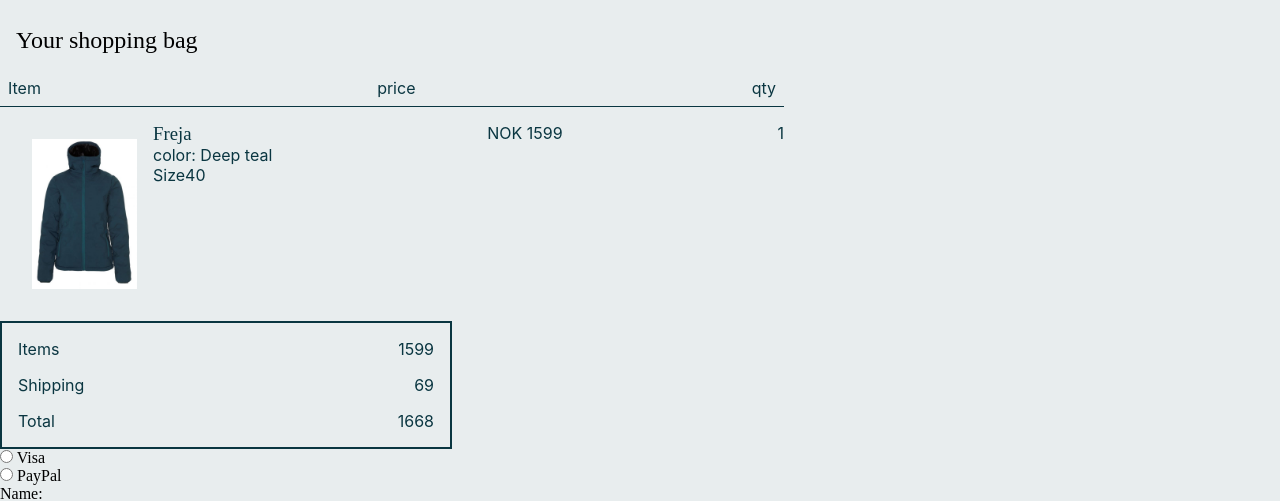
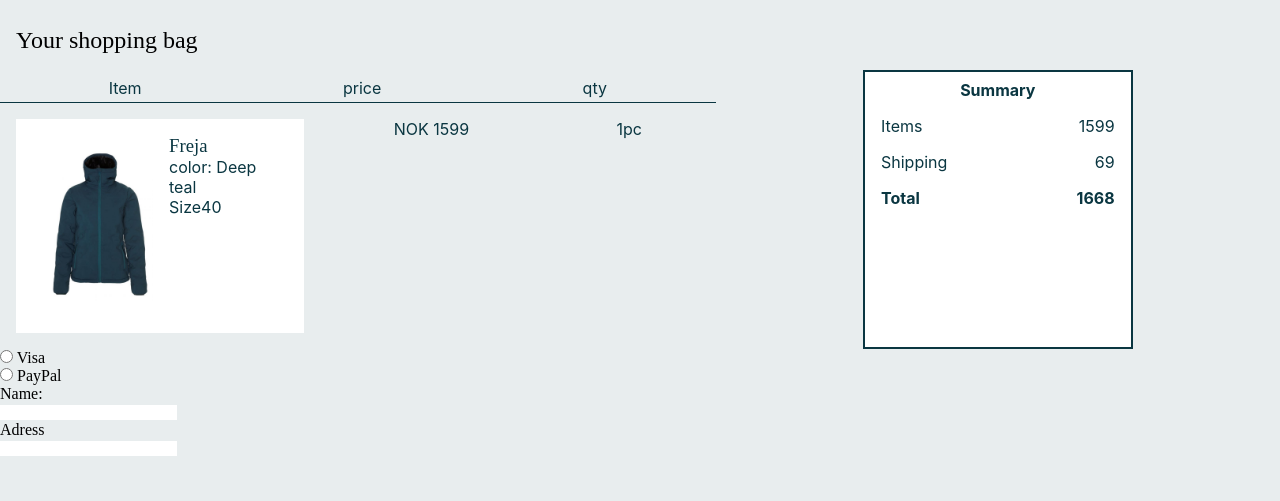
Before and after one commit to Zohla/rainydays, a plain HTML site: page checkout.html in a window 1280 px wide. Shown: the part 310-811 px from the top of the page. Drawn offline with Linux system fonts and the light colour scheme.

Commit message:
add grid and style smaller screens

```diff
--- a/checkout.html
+++ b/checkout.html
@@ -33,31 +33,28 @@
       <main class="vh-fix checkout-container">
           <h1 class="h1-sub-pages">Checkout</h1>
           <h2>Your shopping bag</h2>
+          <div>
             <div class="cart-content">
               <div class="cart-detail-headers">
-              <p>Item</p>
-              <p>price</p>
-              <p>qty</p>
+                <p class="item-temp-grid">Item</p>
+                <p class="price-temp-grid">price</p>
+                <p class="qty-temp-grid">qty</p>
               </div>
               <div class="cart-content-all">
-              <div class="cart-content-details">
-                <div class="checkout-item-info"></div>
+                <div class="checkout-item-info">
                   <img class="item-checkout-pic" src="images/10925270096.jpg" alt="Freja technical jacket">
                   <div>
                     <h3>Freja</h3>
                     <p><span class="color">color:</span> Deep teal</p>
                     <p><span>Size</span>40</p>
                    </div>
-
-              </div>
-              <div class="checkout-item-price">
-                <p>NOK 1599</p>
-              </div>
-              <div>
-                <p>1</p>
                 </div>
               </div>
+
+              <p class="checkout-item-price">NOK 1599</p>
+              <p class="checkout-item-qty">1pc</p>
               <div  class="cart-summary">
+                <p class=" summary-head p-bold">Summary</p>
                 <div class="summary-price">
                   <p>Items</p>
                   <p>1599</p>
@@ -68,11 +65,19 @@
                 </div>
                 <div class="summary-price">
 
-                <p>Total</p>
 
-                <p>1668</p>
+                  <p class="p-bold">Total</p>
+
+                  <p class="p-bold">1668</p>
                 </div>
+
             </div>
+
+
+
+            </div>
+
+
           </div>
 
           <form action="">
--- a/css/style.css
+++ b/css/style.css
@@ -69,6 +69,9 @@ a:link, a:visited {
 p{
     color: #0A3641;
     font-family: -apple-system, BlinkMacSystemFont, 'Segoe UI', Roboto, Oxygen, Ubuntu, Cantarell, 'Open Sans', 'Helvetica Neue', sans-serif;
+}
+.p-bold{
+    font-weight: 700;
 }
 ul {
     list-style: none;
@@ -536,35 +539,71 @@ footer ul a:visited{
 
 /* CHECKOUT */
 /* .checkout-container{
-    display: flex; */
+    display: flex; }*/
 
-}
-.cart-content{
-    display: flex;
-}
+
+
+
+
 .cart-detail-headers{
     display: flex;
-    justify-content: space-between;
-    width: 60%;
+    justify-content: space-around;
+    /* width: 70%; */
     border-bottom: 1px solid var(--dark-color);
     padding: .5rem;
+    height: 1rem;
+    grid-area: headers;
+}
+.cart-detail-headers p{
+    margin:0 1rem;
 }
 .cart-content-all{
     display: flex;
     margin: 1rem;
-    justify-content: space-between;
-    max-width: 60%;
+    /* justify-content: space-between; */
+    /* max-width: 60%; */
+    grid-area: item;
 }
-.cart-content-details{
+.checkout-item-price{
+    grid-area: price;
+}
+.checkout-item-qty{
+    grid-area: qty;
+}
+.checkout-item-price, .checkout-item-qty{
+    margin-top: 1rem;
+    justify-self: center;
+}
+.checkout-item-info{
     display: flex;
+    background-color: #fff;
+    padding: 1rem;
+    /* grid-area: item; */
 }
 .item-checkout-pic{
     max-height: 150px;
     margin: 1rem;
+    grid-area: pic;
 }
 .cart-summary{
     border: 2px solid var(--dark-color );
-    max-width: 35%;
+
+    background-color: #fff;
+    grid-area: summary;
+    /* justify-self: center;0 */
+}
+.summary-head{
+    text-align: center;
+    margin-top: .5rem;
+}
+.cart-content{
+    display: grid;
+    grid-template-columns: 25% auto auto auto auto auto;
+    grid-template-rows: auto auto auto;
+    grid-template-areas:
+    "headers headers headers . summary ."
+    "item price qty . summary . "
+    ". . . . . .";
 
 }
 
@@ -706,7 +745,16 @@ footer ul a:visited{
     }
     .jacket-long-info{
         margin:1rem auto;
-
+    }
+/* CHECKOUT */
+    .cart-detail-headers{
+        display: none;
+    }
+    .cart-content{
+        grid-template-areas:
+    "item item item price qty ."
+    ". . . . . ."
+    ". summary summary summary  . .";
     }
 
 
@@ -745,5 +793,19 @@ footer ul a:visited{
     #index-about-text{
         min-width: 20rem;
     }
+    .item-checkout-pic{
+        max-height: 100px;
+    }
+    .cart-detail-headers{
+        width:90%
+    }
+    .cart-content-details{
+        width: 90%;
+
+    }
+    .cart-content-all{
+        max-width: 90%;
+
+    }
 
 }
```
Lines whose indentation alone changed are shown as unchanged.
